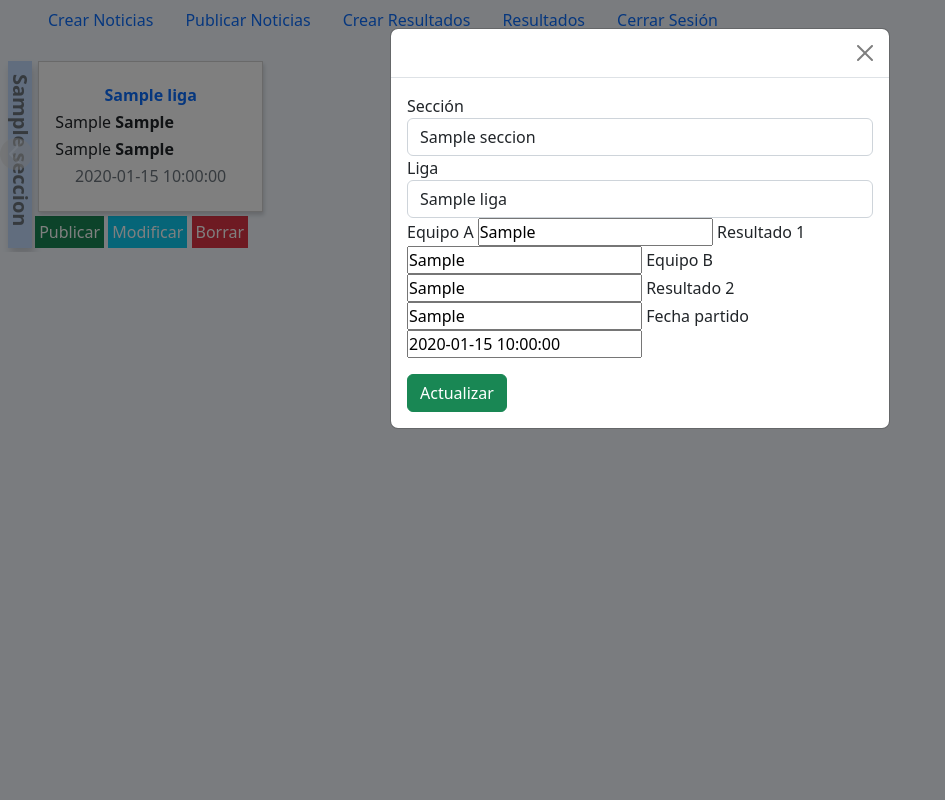
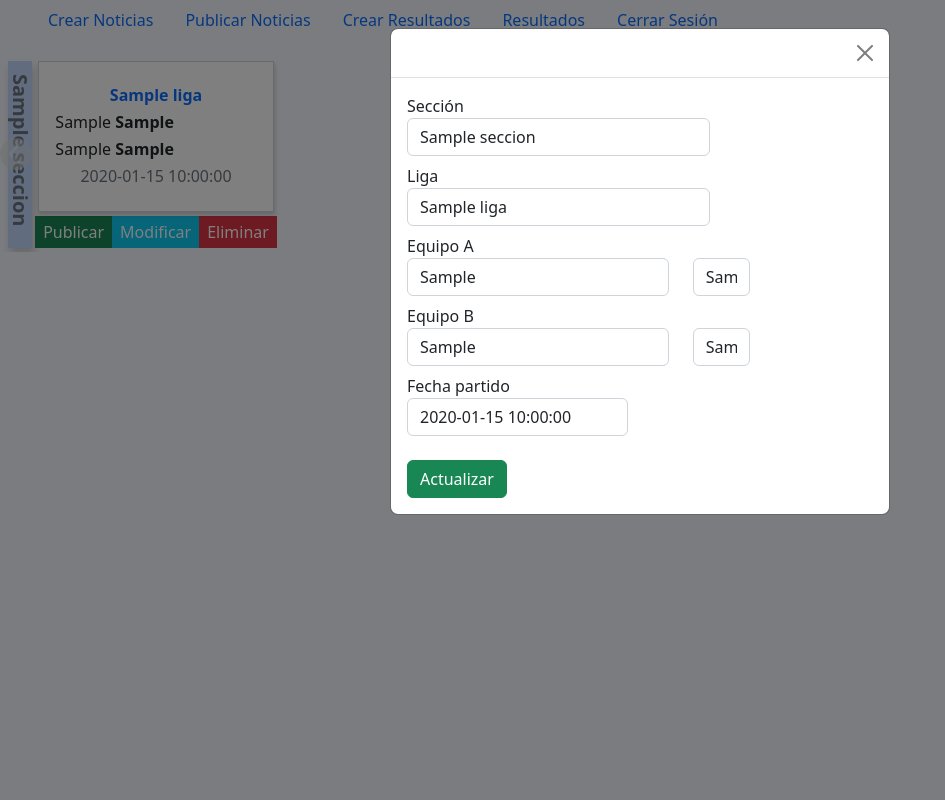
Before and after one commit to Pucelana/eldeportedelaciudad, a Flask app: template templates/admin/pub_marcadores.html in a window 1280 px wide, after a click on "Modificar". Shown: the whole page, without its empty margins (0-945 px from the left). Run offline with Flask 2, Linux system fonts and the light colour scheme; the template is opened without the code that fills it: most values are stand-ins (such as "Sample title", 1, 10 or a date in 2020); some libraries are stand-ins or nearby versions.

Commit message:
corregido

```diff
--- a/templates/admin/crear_resultados.html
+++ b/templates/admin/crear_resultados.html
@@ -29,11 +29,11 @@
     </div>
     <div class="col-md-1">
       <label for="resultado2"></label>
-      <input type="text" class="form-control" id="resultado2" name="resultado2" required>
+      <input type="text" class="form-control" id="resultado2" name="resultado2">
     </div>
     <div class="col-md-6">
       <label for="fecha_parti">Fecha Partido</label>
-      <input type="text" class="form-control" id="fecha_parti" name="fecha_parti" required>
+      <input type="text" class="form-control" id="fecha_parti" name="fecha_parti">
     </div>
    <!-- <div class="col-md-4">
       <label for="imagen">Imágen</label>
--- a/templates/admin/pub_marcadores.html
+++ b/templates/admin/pub_marcadores.html
@@ -65,10 +65,10 @@ Creación del formulario para la creación del post
                   <h6 class="text-center text-secondary">{{ partidos.fecha_parti }}</h6>
                 </div>
               </div>
-              <div class="mt-1">
-                <button type="submit" class="bg-success text-white border-0 p-1">Publicar</button>
-                <button type="submit" id="btn-modificar{{ partidos.id }}" class="bg-info text-white border-0 p-1" data-bs-toggle="modal" data-bs-target="#modal{{ partidos.id }}">Modificar</button>
-                <button type="submit" class="bg-danger text-white border-0 p-1">Borrar</button>
+              <div class="d-flex justify-content-center mt-1">
+                <button type="submit" class="bg-success text-white border-0 py-1 px-2">Publicar</button>
+                <button type="submit" id="btn-modificar{{ partidos.id }}" class="bg-info text-white border-0 py-1 px-2" data-bs-toggle="modal" data-bs-target="#modal{{ partidos.id }}">Modificar</button>
+                <button type="submit" class="bg-danger text-white border-0 py-1 px-2">Eliminar</button>
             </div>
           </div>
           {% endfor %}
@@ -92,23 +92,37 @@ Creación del formulario para la creación del post
               <button type="button" class="btn-close" data-bs-dismiss="modal" aria-label="Close"></button>
             </div>
             <div class="modal-body">
-              <form action="{{ url_for('modificar_marcador', id=partidos.id) }}" method="POST">
+              <form action="{{ url_for('modificar_marcador', id=partidos.id) }}" method="POST" class="row">
+                <div class="col-md-8 mb-2">
                 <label for="seccion">Sección</label>
                 <input type="text" name="seccion" id="seccion" class="form-control" value="{{ partidos.seccion }}">
+                </div>
+                <div class="col-md-8 mb-2">
                 <label for="liga">Liga</label>
                 <input name="liga" id="liga" class="form-control" value="{{ partidos.liga }}">
+                </div>
+                <div class="col-md-7 mb-2">
                 <label for="equipoA">Equipo A</label>
-                <input type="text" name="equipoA" id="equipoA" class="" value="{{ partidos.equipoA }}">
-                <label for="resultado1">Resultado 1</label>
-                <input type="text" name="resultado1" id="resultado1" class="" value="{{ partidos.resultado1 }}">
+                <input type="text" name="equipoA" id="equipoA" class="form-control" value="{{ partidos.equipoA }}">
+                </div>
+                <div class="col-md-2 mb-2">
+                <label for="resultado1"></label>
+                <input type="text" name="resultado1" id="resultado1" class="form-control" value="{{ partidos.resultado1 }}">
+                </div>
+                <div class="col-md-7 mb-2">
                 <label for="equipoB">Equipo B</label>
-                <input type="text" name="equipoB" id="equipoB" class="" value="{{ partidos.equipoB }}">
-                <label for="resultado2">Resultado 2</label>
-                <input type="text" name="resultado2" id="resultado2" class="" value="{{ partidos.resultado2 }}">
+                <input type="text" name="equipoB" id="equipoB" class="form-control" value="{{ partidos.equipoB }}">
+                </div>
+                <div class="col-md-2 mb-2">
+                <label for="resultado2" class="form-label"></label>
+                <input type="text" name="resultado2" id="resultado2" class="form-control" value="{{ partidos.resultado2 }}">
+                </div>
+                <div class="col-md-6 mb-2">
                 <label for="fecha_parti">Fecha partido</label>
-                <input type="text" name="fecha_parti" id="fecha_parti" class="" value="{{ partidos.fecha_parti}}">
+                <input type="text" name="fecha_parti" id="fecha_parti" class="form-control" value="{{ partidos.fecha_parti}}">
+                </div>
                 <div class="row">
-                  <div class="col-6">
+                  <div class="col-md-6">
                     <button type="submit" class="btn btn-success mt-3">Actualizar</button>
                   </div>
                   <!--<div class="col-6">
```
